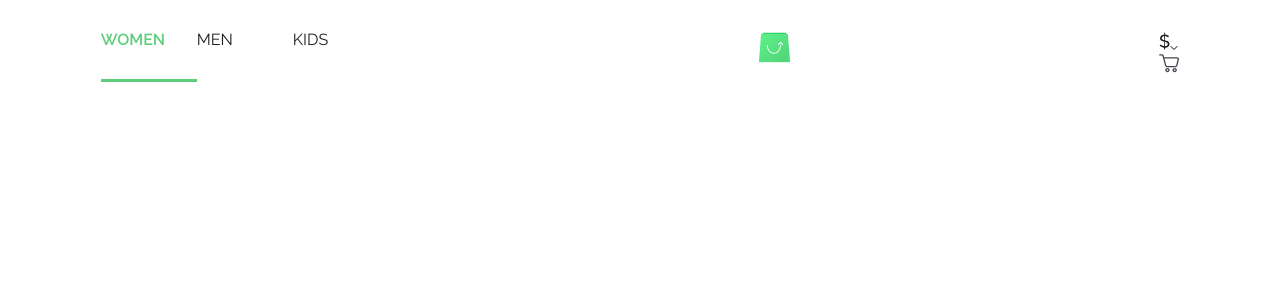
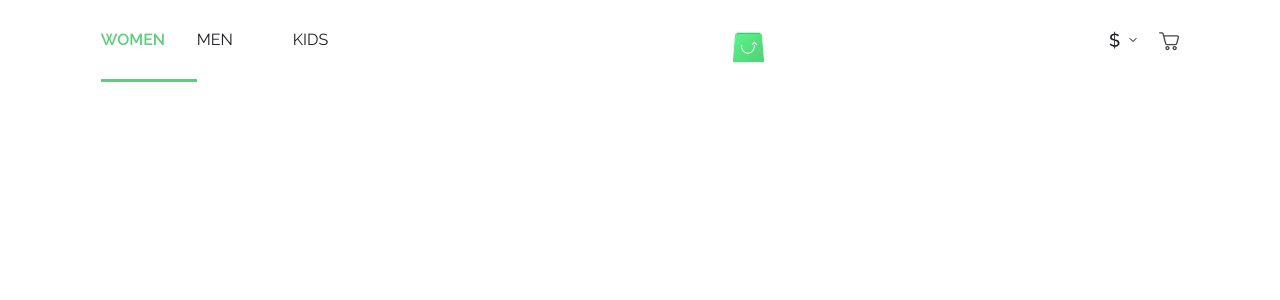
Before and after one commit to rapzaDev/ScandiShop, a React (Create React App) app: page / in a window 1280 px wide. Shown: the top 300 px of the page. Built offline with nearby package versions, Linux system fonts and the light colour scheme.

Commit message:
Header component created

```diff
--- /dev/null
+++ b/src/components/Header/Header.tsx
@@ -0,0 +1,56 @@
+import React, { DetailedHTMLProps, HTMLAttributes, PureComponent } from 'react';
+
+import scandishopLogo from '../../assets/images/scandishop-logo.svg';
+import moneyIcon from '../../assets/images/money-icon.svg';
+import arrowDownIcon from '../../assets/images/down-arrow-icon.svg';
+import cartIcon from '../../assets/images/cart-icon.svg';
+
+import { SelectCategoryButton } from '../../components/SelectCategoryButton/SelectCategoryButton';
+
+import {
+    HeaderComponent,
+    CurrencyAndCart
+} from './styles';
+
+type HeaderProps = DetailedHTMLProps<HTMLAttributes<HTMLElement>, HTMLElement>;
+
+class Header extends PureComponent<HeaderProps> {
+
+    constructor(props: HeaderProps) {
+        super(props)
+    }
+
+    render() {
+
+        return(
+            <HeaderComponent>
+
+                <div className="category-buttons">
+                    <SelectCategoryButton isSelected={true}>WOMEN</SelectCategoryButton>
+                    <SelectCategoryButton isSelected={false}>MEN</SelectCategoryButton>
+                    <SelectCategoryButton isSelected={false}>KIDS</SelectCategoryButton>
+                </div>
+
+                <div className="logo-div">
+                    <img src={scandishopLogo} alt="Website Logo icon" />
+                </div>
+
+                <CurrencyAndCart className="currency-and-cart">
+                    <div className="currency">
+                        <img src={moneyIcon} alt="Currency Icon" />
+                        <img src={arrowDownIcon} alt="Arrow Down Icon" />
+                    </div>
+
+                    <div className="cart">
+                        <img src={cartIcon} alt="Cart Icon" />
+                    </div>
+                </CurrencyAndCart>
+
+            </HeaderComponent>
+        );
+
+    }
+
+};
+
+export { Header };
--- /dev/null
+++ b/src/components/Header/styles.ts
@@ -0,0 +1,41 @@
+import styled from 'styled-components';
+
+export const HeaderComponent = styled.header`
+
+    display: flex;
+
+    width: 100%;
+    height: 5rem;
+
+    padding: 2rem 6.3rem;
+
+    justify-content: space-between;
+
+    .category-buttons {
+        display: flex;
+        align-items: center;
+        justify-content: center;
+    }
+
+`;
+
+export const CurrencyAndCart = styled.div`
+    display: flex;
+    justify-content: center;
+
+    .currency {
+        display: flex;
+        align-items: center;
+        justify-content: center;
+
+        margin-right: 1.37rem;
+
+        img:first-child {
+            font: var(--price-regular-font);
+
+            margin-right: 0.6rem;
+        }
+
+    }
+
+`;
--- a/src/pages/Home/Home.tsx
+++ b/src/pages/Home/Home.tsx
@@ -1,11 +1,6 @@
 import React, { PureComponent } from 'react';
 
-import scandishopLogo from '../../assets/images/scandishop-logo.svg';
-import moneyIcon from '../../assets/images/money-icon.svg';
-import arrowDownIcon from '../../assets/images/down-arrow-icon.svg';
-import cartIcon from '../../assets/images/cart-icon.svg';
-
-import { SelectCategoryButton } from '../../components/SelectCategoryButton/SelectCategoryButton';
+import { Header } from '../../components/Header/Header';
 
 import {
     HomePage,
@@ -18,30 +13,8 @@ class Home extends PureComponent {
         return (
 
             <HomePage id="home-page">
-                <header>
 
-                    <div className="category-buttons">
-                        <SelectCategoryButton isSelected={true}>WOMEN</SelectCategoryButton>
-                        <SelectCategoryButton isSelected={false}>MEN</SelectCategoryButton>
-                        <SelectCategoryButton isSelected={false}>KIDS</SelectCategoryButton>
-                    </div>
-
-                    <div className="logo-div">
-                        <img src={scandishopLogo} alt="Website Logo icon" />
-                    </div>
-
-                    <div className="currency-and-cart">
-                        <div className="currency-icon">
-                            <img src={moneyIcon} alt="Currency Icon" />
-                            <img src={arrowDownIcon} alt="Arrow Down Icon" />
-                        </div>
-                        <div className="cart-icon">
-                            <img src={cartIcon} alt="Cart Icon" />
-                        </div>
-                    </div>
-
-
-                </header>
+                <Header />
 
                 <main>
 
--- a/src/pages/Home/styles.ts
+++ b/src/pages/Home/styles.ts
@@ -16,6 +16,28 @@ export const HomePage = styled.div`
 
         justify-content: space-between;
 
+        .currency-and-cart {
+
+            display: flex;
+
+            .currency {
+                display: flex;
+                align-items: center;
+                justify-content: center;
+
+                margin-right: 1.37rem;
+
+                img:first-child {
+                    font: var(--price-regular-font);
+
+                    margin-right: 0.6rem;
+                }
+
+            }
+
+        }
+
+
     }
 
     .category-buttons {
```
